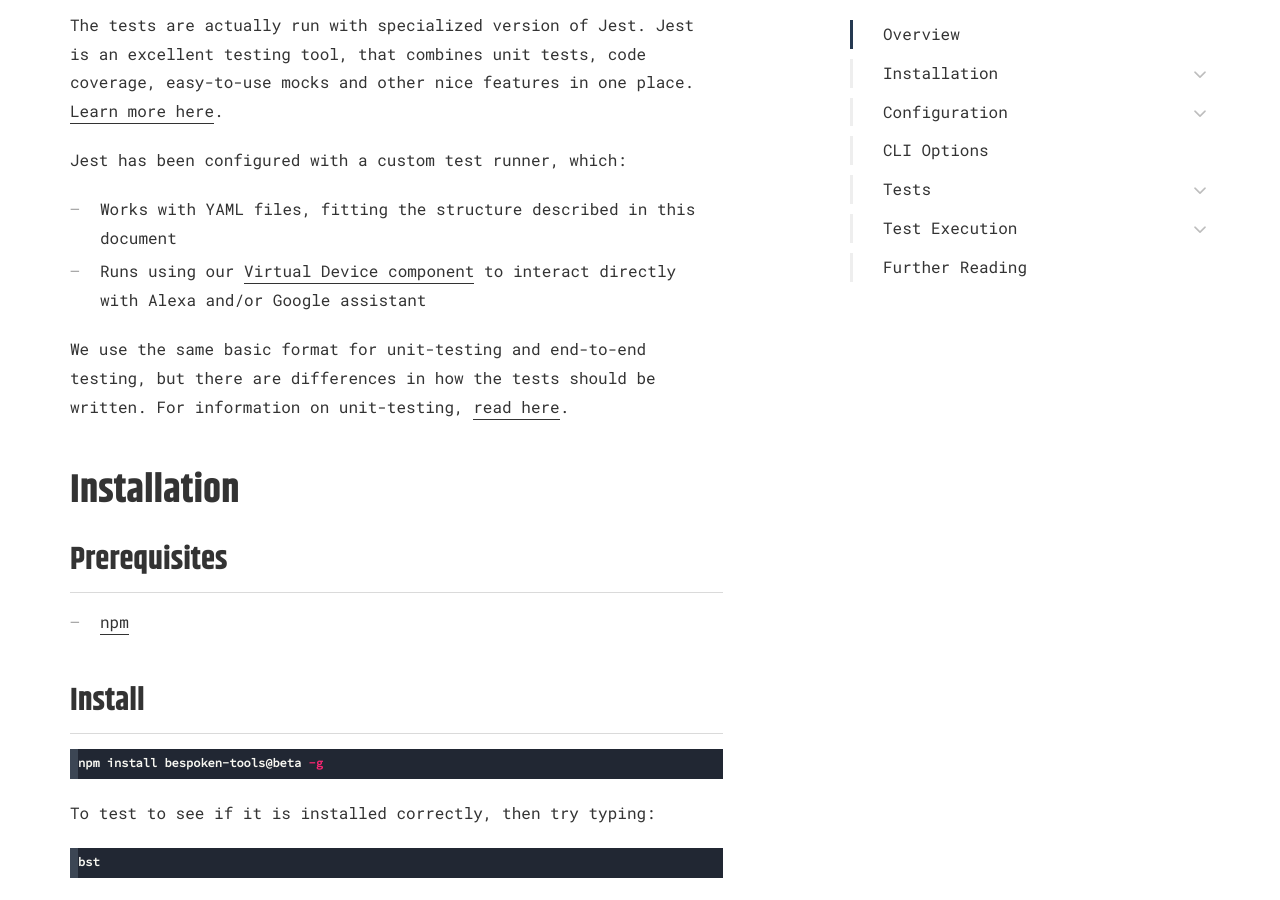
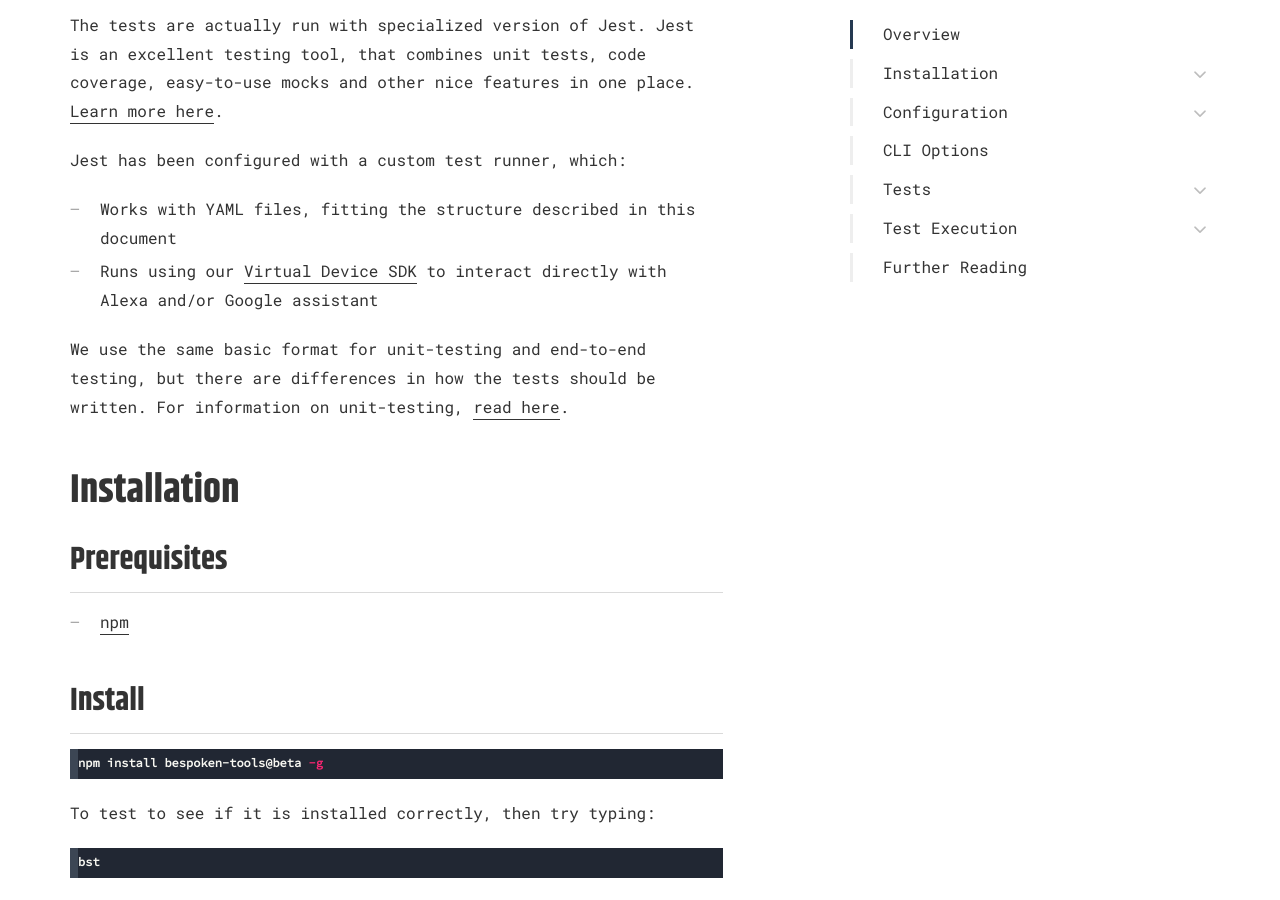
Before and after one commit to bespoken/bespoken-docs, a Jekyll site: the page built from end-to-end/guide.md, in a window 1280 px wide and 900 px high, scrolled down 510 px. Built offline with Jekyll 4.4.1, drawn with Linux system fonts in a browser that asks for light colours; some web fonts are replaced.

Commit message:
Small change

```diff
--- a/end-to-end/guide.md
+++ b/end-to-end/guide.md
@@ -22,7 +22,7 @@
 
 Jest has been configured with a custom test runner, which:
 * Works with YAML files, fitting the structure described in this document
-* Runs using our [Virtual Device component](https://github.com/bespoken/virtual-device-sdk) to interact directly with Alexa and/or Google assistant
+* Runs using our [Virtual Device SDK](https://github.com/bespoken/virtual-device-sdk) to interact directly with Alexa and/or Google assistant
 
 We use the same basic format for unit-testing and end-to-end testing, but there are differences in how the tests should be written. For information on unit-testing, [read here](../../unit-testing/guide).
 
```
